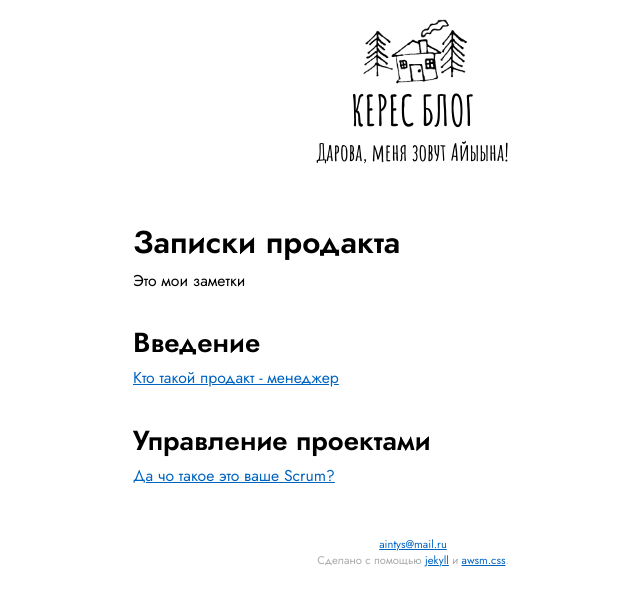
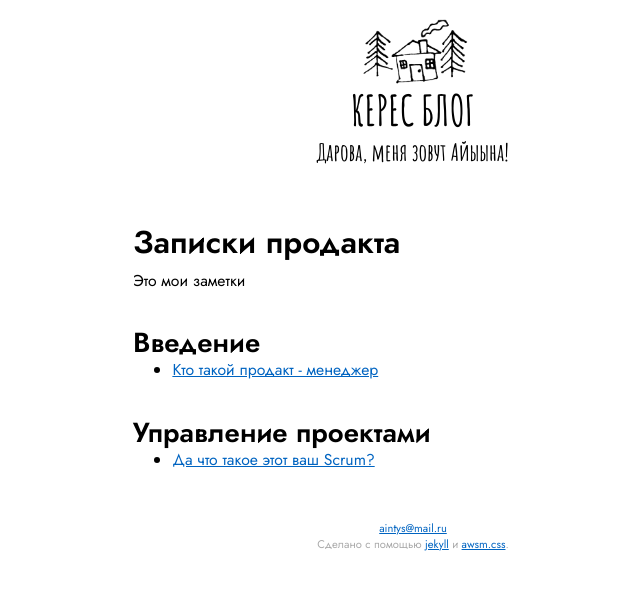
Before and after one commit to keresm/keresaina.github.io, a Jekyll site: the page built from _pages/product.md, in a window 1280 px wide. Shown: the top 606 px of the page, without its empty margins (227-867 px from the left). Built offline with Jekyll 4.4.1, drawn with Linux system fonts in a browser that asks for light colours.

Commit message:
Update product.md

```diff
--- a/_pages/product.md
+++ b/_pages/product.md
@@ -8,8 +8,8 @@ title: Записки продакта
 
 
 ## Введение
-[Кто такой продакт - менеджер]({{ site.url }}/who_is_pm/)
+- [Кто такой продакт - менеджер]({{ site.url }}/who_is_pm/)
 
 ## Управление проектами
 
-[Да чо такое это ваше Scrum?]({{ site.url }}/scrum/)
+- [Да что такое этот ваш Scrum?]({{ site.url }}/scrum/)
```
